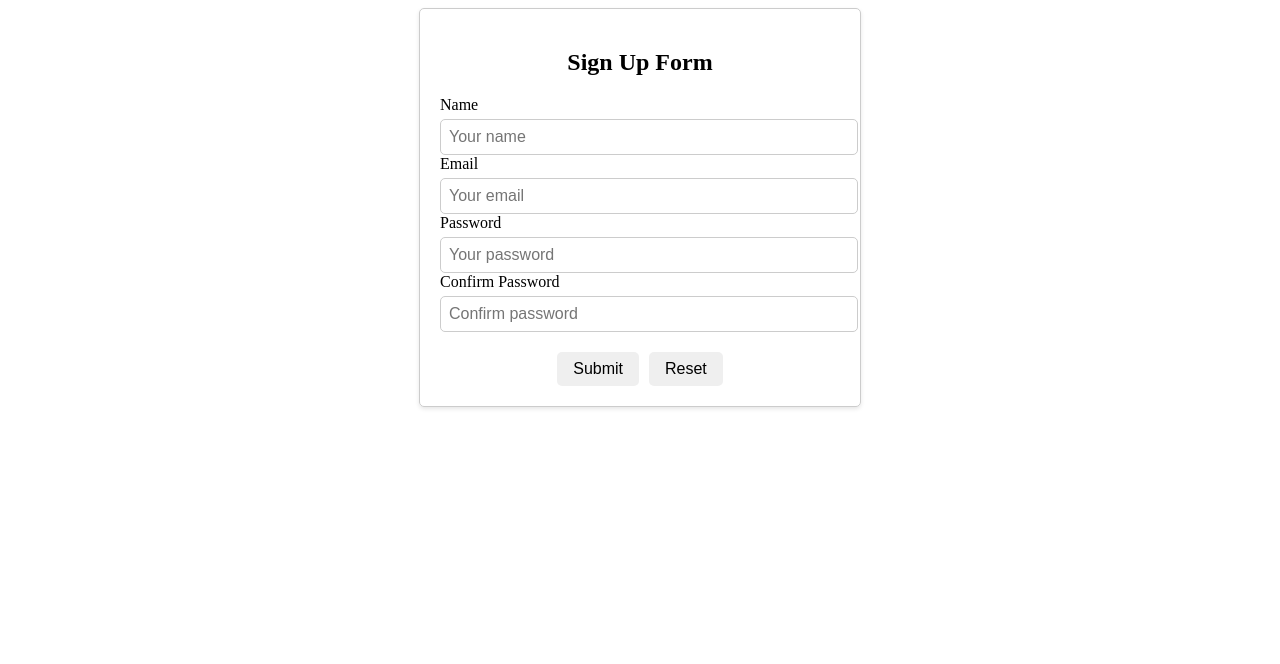
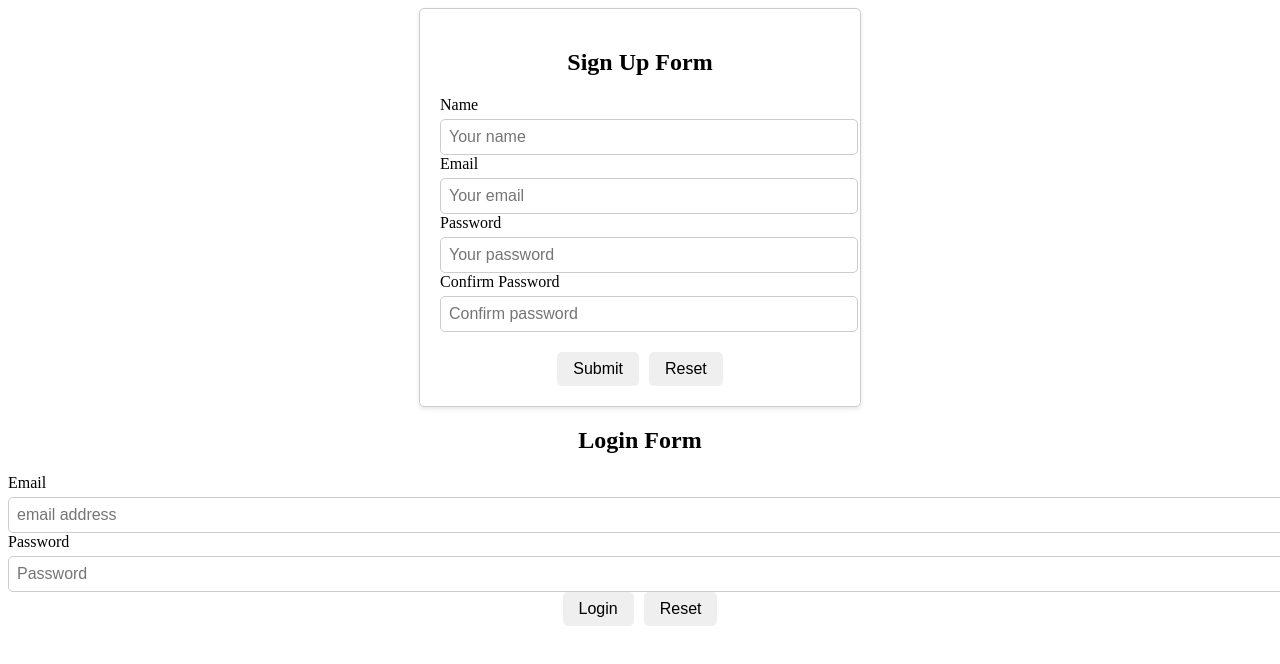
Before and after one commit to Vima1999green/PDF_UPLOADER, a React (Create React App) app in the folder FrontEnd/frontend/: page / in a window 1280 px wide. Shown: the top 664 px of the page. Built offline with nearby package versions, Linux system fonts and the light colour scheme.

Commit message:
created the Login form and it's validations

```diff
--- a/FrontEnd/frontend/src/App.js
+++ b/FrontEnd/frontend/src/App.js
@@ -1,9 +1,11 @@
+import LoginForm from "./components/LoginForm";
 import SignUpForm from "./components/SignUpForm";
 
 function App() {
   return (
     <div className="App">
       <SignUpForm />
+      <LoginForm />
     </div>
   );
 }
--- /dev/null
+++ b/FrontEnd/frontend/src/components/LoginForm.js
@@ -0,0 +1,88 @@
+import React, { useState } from "react";
+import axios from "axios";
+
+function LoginForm() {
+  const [email, setEmail] = useState("");
+  const [password, setPassword] = useState("");
+  const [errors, setErrors] = useState({});
+  const [success, setSuccess] = useState(false);
+
+  const handleLogin = async (e) => {
+    e.preventDefault();
+
+    const formData = {
+      email,
+      password,
+    };
+
+    axios
+      .post("http://localhost:5000/api/users/login", formData, {
+        headers: {
+          "Content-Type": "application/json",
+        },
+      })
+      .then((response) => {
+        if (response.status === 200) {
+          setSuccess(true);
+          setErrors({});
+          alert("Login successful");
+
+          localStorage.setItem("jwtToken", response.data.token);
+        } else alert(`login failed : ${response.data.messege}`);
+      })
+      .catch((error) => {
+        if (error.response && error.response.data) {
+          setErrors(error.response.data);
+        }
+      });
+  };
+
+  return (
+    <div className="login-container">
+      <div className="header-container">
+        <h2>Login Form</h2>
+      </div>
+      <div className="field-container">
+        <div className="email-container">
+          <label>Email</label>
+          <input
+            placeholder="email address"
+            type="email"
+            value={email}
+            onChange={(e) => setEmail(e.target.value)}
+          />
+          {errors.email && (
+            <span className="error-message">{errors.email}</span>
+          )}
+        </div>
+        <div className="password-container">
+          <label>Password</label>
+          <input
+            placeholder="Password"
+            type="password"
+            value={password}
+            onChange={(e) => setPassword(e.target.value)}
+          />
+          {errors.password && (
+            <span className="error-message">{errors.password}</span>
+          )}
+        </div>
+        <div className="button-container">
+          <button onClick={handleLogin}>Login</button>
+          <button
+            onClick={(e) => {
+              setEmail("");
+              setPassword("");
+              setErrors({});
+            }}
+          >
+            Reset
+          </button>
+        </div>
+        {errors.msg && <span className="error-message">{errors.msg}</span>}
+      </div>
+    </div>
+  );
+}
+
+export default LoginForm;
```
Also changed, not shown: 2 other files (tests, documents, lock files or other folders).
